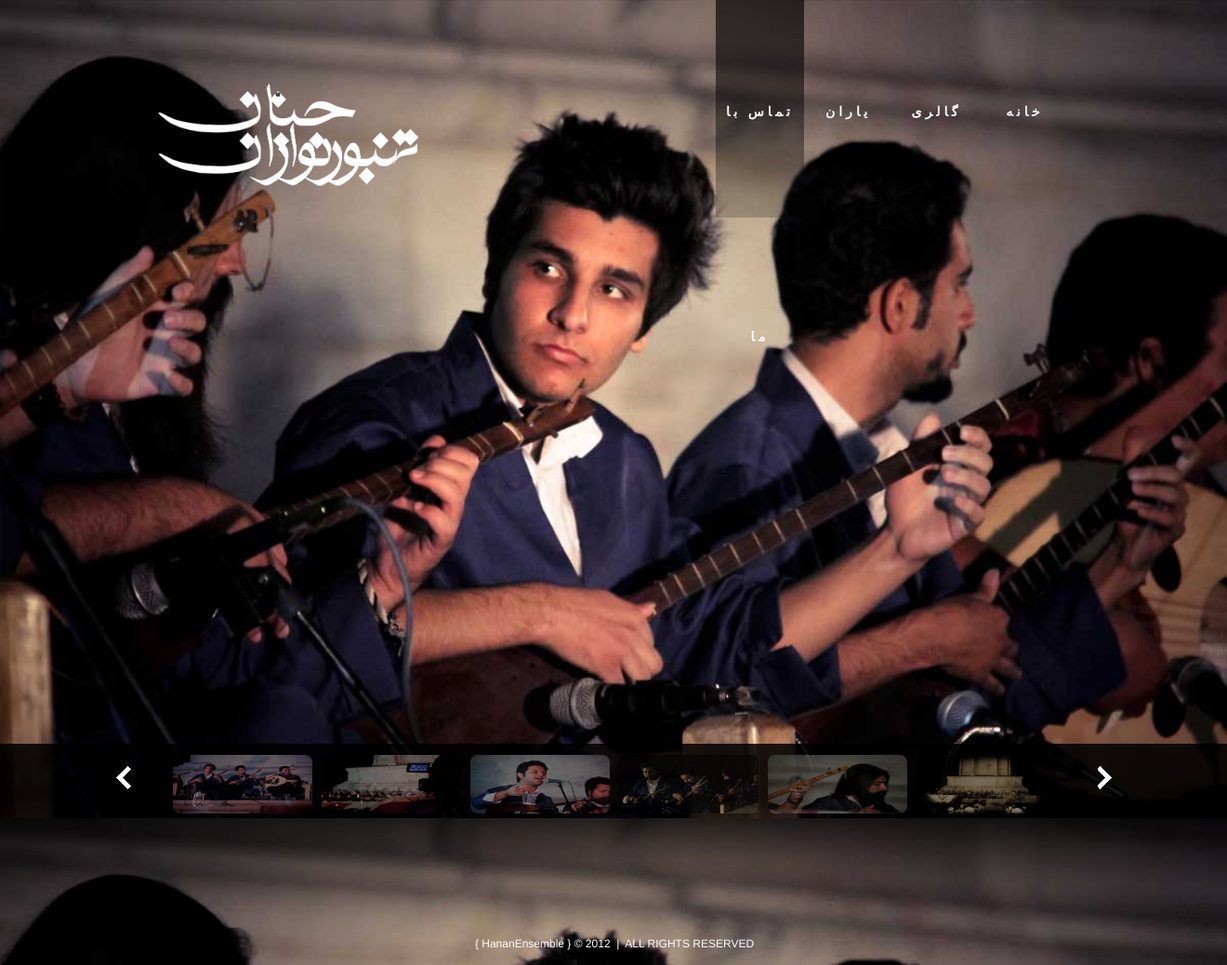
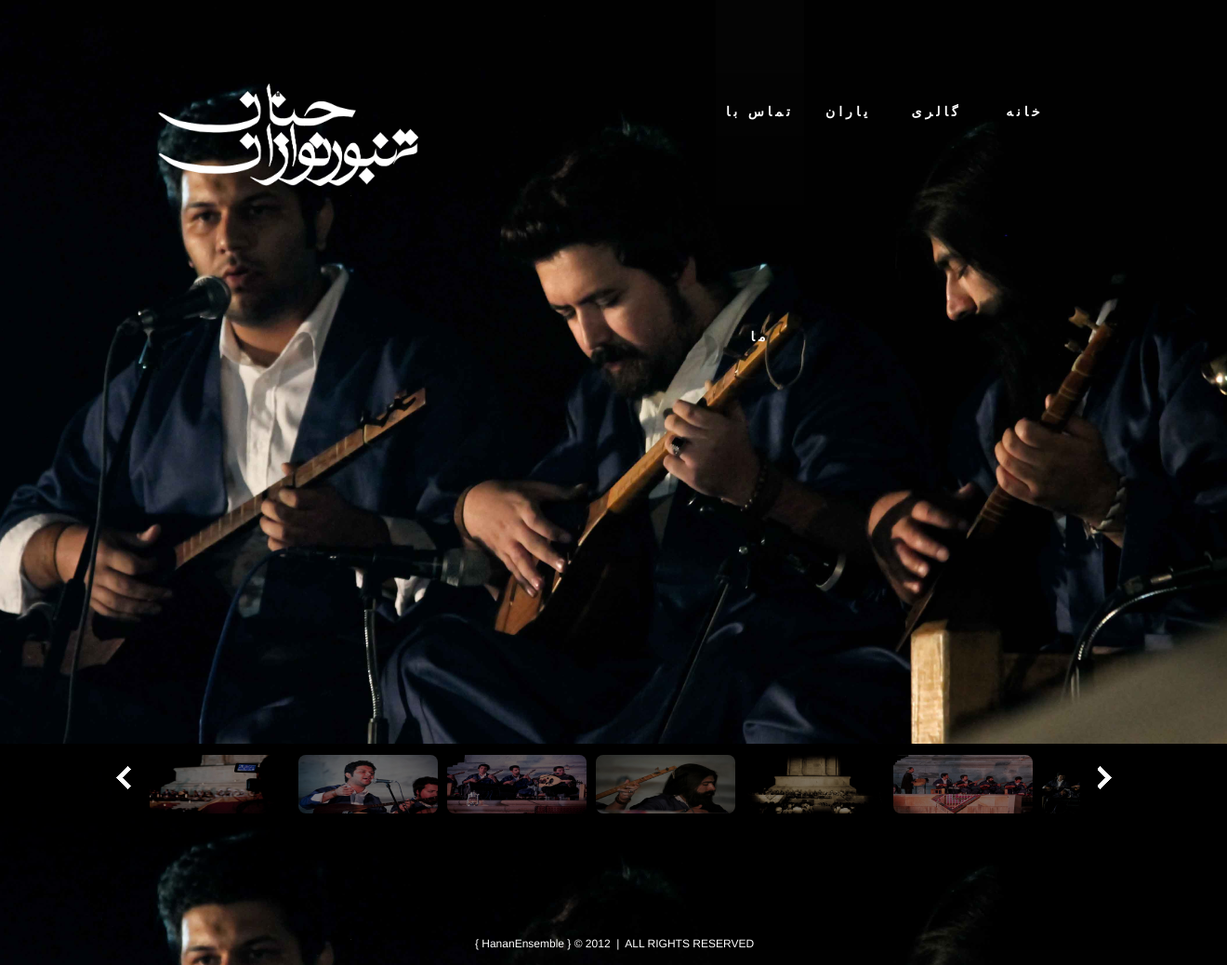
Before and after one commit to mediateq/HananEnsemble, a PHP site: page /index.php in a window 1320 px wide. Shown: the whole page at 93% size. Run offline with PHP 8.4, Linux system fonts and the light colour scheme.

Commit message:
edit last

```diff
--- a/style.css
+++ b/style.css
@@ -123,7 +123,7 @@ footer.foot .mom .slide{
 	margin-top: 			5px;
 }
 footer.foot .mom .slide .slidebar{
-	width: 					950px;
+	width: 					1000px;
 	min-height: 			130px;
 	margin: 				0 auto;
 	padding: 				1px;
@@ -419,8 +419,9 @@ section.Ajaxloader div.gallery ul li .effe:hover{
 }
 
 section.Ajaxloader div.gallery ul li img{
-	width: 265px;
-	height: 177px;
+	width: 			265px;
+	height: 		177px;
+	border-radius: 	6px;
 }
 
 section.Ajaxloader div.gallery ul li p{
```
Also changed, not shown: images/slidepic/1.JPG, images/slidepic/10.jpg (deleted), images/slidepic/4.jpg, images/slidepic/9.jpg.
